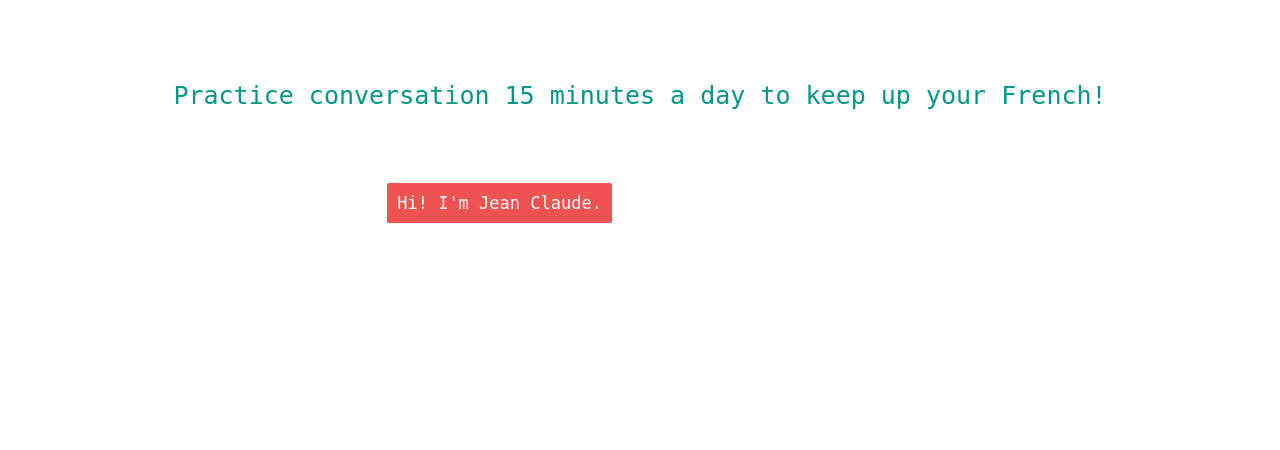
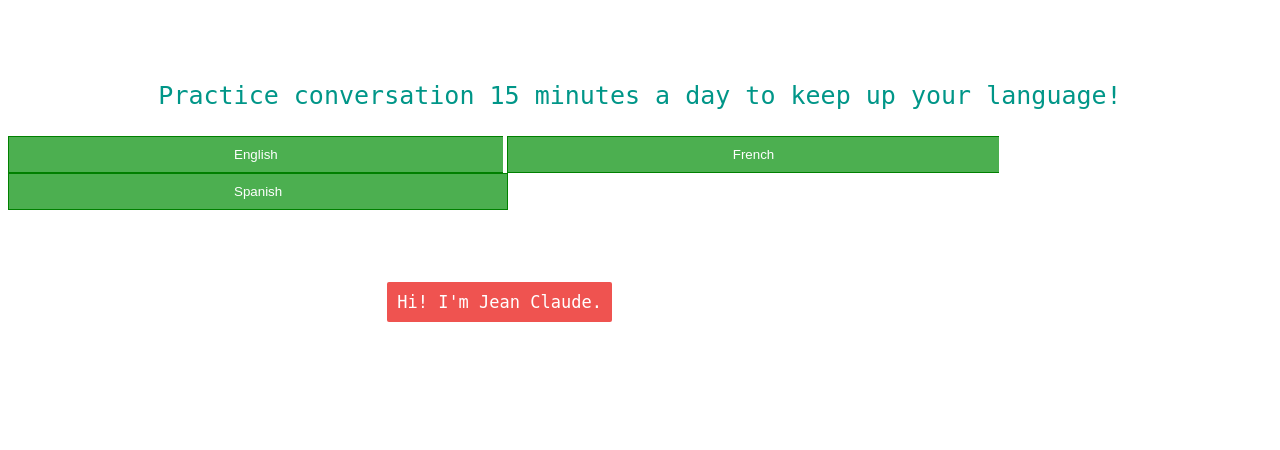
Before and after one commit to saksarip/language-practice-chatbot, a Flask app: page / in a window 1280 px wide. Shown: the top 450 px of the page. Run offline with Flask 2, Linux system fonts and the light colour scheme; some libraries are stand-ins or nearby versions.

Commit message:
Added english and spanish

```diff
--- a/main.py
+++ b/main.py
@@ -14,7 +14,7 @@ my_bot = ChatBot(name='Mysterybot', read_only=True)
 
 #Trained with given french corpus
 corpus_trainer = ChatterBotCorpusTrainer(my_bot)
-corpus_trainer.train('chatterbot.corpus.french')
+corpus_trainer.train('chatterbot.corpus.english')
 
 
 @app.route("/")
@@ -27,6 +27,27 @@ def get_bot_response():
     userText = request.args.get('msg')
     return str(my_bot.get_response(userText))
 
+@app.route("/setenglish")
+def set_english_response():
+    my_bot = ChatBot(name='Mysterybot', read_only=True)
+    corpus_trainer = ChatterBotCorpusTrainer(my_bot)
+    corpus_trainer.train('chatterbot.corpus.english')
+    return 'Hi I am Mark Jackson!'
+
+@app.route("/setfrench")
+def set_french_response():
+    my_bot = ChatBot(name='Mysterybot', read_only=True)
+    corpus_trainer = ChatterBotCorpusTrainer(my_bot)
+    corpus_trainer.train('chatterbot.corpus.french')
+    return 'Hi I am Jean Claude!'
+
+@app.route("/setspanish")
+def set_spanish_response():
+    my_bot = ChatBot(name='Mysterybot', read_only=True)
+    corpus_trainer = ChatterBotCorpusTrainer(my_bot)
+    corpus_trainer.train('chatterbot.corpus.spanish')
+    return 'Hi I am Estabon Zaragoza!'
+
 
 if __name__ == "__main__":
     app.run()
--- a/static/style.css
+++ b/static/style.css
@@ -91,3 +91,30 @@ background-color: white;
 padding: 100px;
 border-radius: 2px;
 }
+
+
+.btn-group button {
+  background-color: #4CAF50; /* Green background */
+  border: 1px solid green; /* Green border */
+  color: white; /* White text */
+  padding: 10px 225px; /* Some padding */
+  cursor: pointer; /* Pointer/hand icon */
+  float: center; /* Float the buttons side by side */
+
+}
+
+/* Clear floats (clearfix hack) */
+.btn-group:after {
+  content: "    ";
+  clear: both;
+  display: table;
+}
+
+.btn-group button:not(:last-child) {
+  border-right: none; /* Prevent double borders */
+}
+
+/* Add a background color on hover */
+.btn-group button:hover {
+  background-color: #3e8e41;
+}
--- a/templates/index.html
+++ b/templates/index.html
@@ -7,7 +7,12 @@
 <body>
 <h1>Flask Chatterbot Example</h1>
 <div>
-    <p class="topText"><span>Practice conversation 15 minutes a day to keep up your French!</span></p>
+    <p class="topText"><span>Practice conversation 15 minutes a day to keep up your language!</span></p>
+<div class="btn-group">
+  <button id="englishButton">English</button>
+  <button id="frenchButton">French</button>
+  <button id="spanishButton">Spanish</button>
+</div>
 <div id="chatbox">
 <p class="botText"><span>Hi! I'm Jean Claude.</span></p>
 </div>
@@ -30,6 +35,31 @@ var chatbox = document.getElementById('chatbox');
 chatbox.scrollTop = chatbox.scrollHeight;
 });
 }
+
+
+function setEnglishBot() {
+$.get("/setenglish", {}).done(function(data) {
+var newHTML = '<p class="botText"><span>' + data + '</span></p>';
+$("#chatbox").html(newHTML);
+console.log(data);
+});
+}
+function setFrenchBot() {
+$.get("/setfrench", {}).done(function(data) {
+var newHTML = '<p class="botText"><span>' + data + '</span></p>';
+$("#chatbox").html(newHTML);
+console.log(data)
+});
+}
+
+function setSpanishBot() {
+$.get("/setspanish", {}).done(function(data) {
+var newHTML = '<p class="botText"><span>' + data + '</span></p>';
+$("#chatbox").html(newHTML);
+console.log(data)
+});
+}
+
 $("#textInput").keypress(function(e) {
 if(e.which == 13) {
 getBotResponse();
@@ -38,6 +68,18 @@ getBotResponse();
 $("#buttonInput").click(function() {
 getBotResponse();
 })
+
+$("#englishButton").click(function() {
+setEnglishBot();
+})
+
+$("#frenchButton").click(function() {
+setFrenchBot();
+})
+
+$("#spanishButton").click(function() {
+setSpanishBot();
+})
 </script>
 </div>
 </body>
```
Also changed, not shown: 1 other file.
